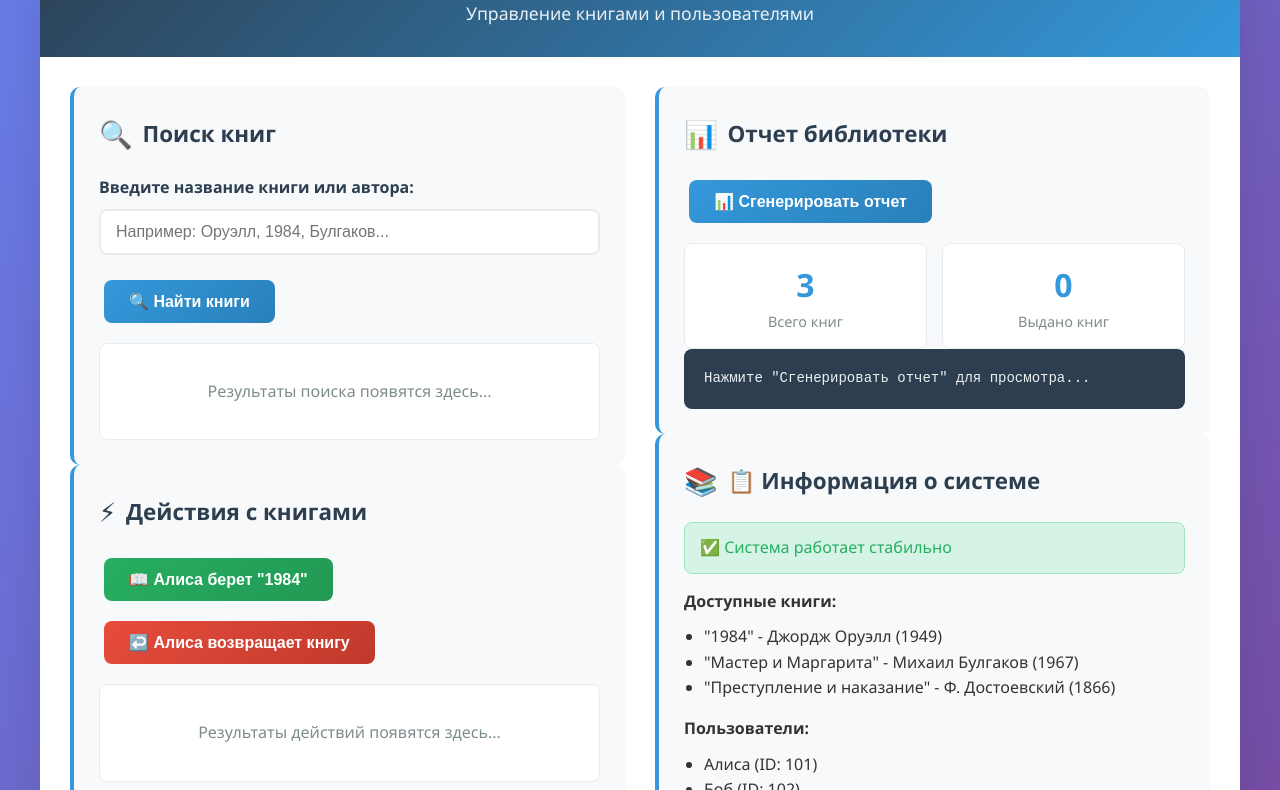
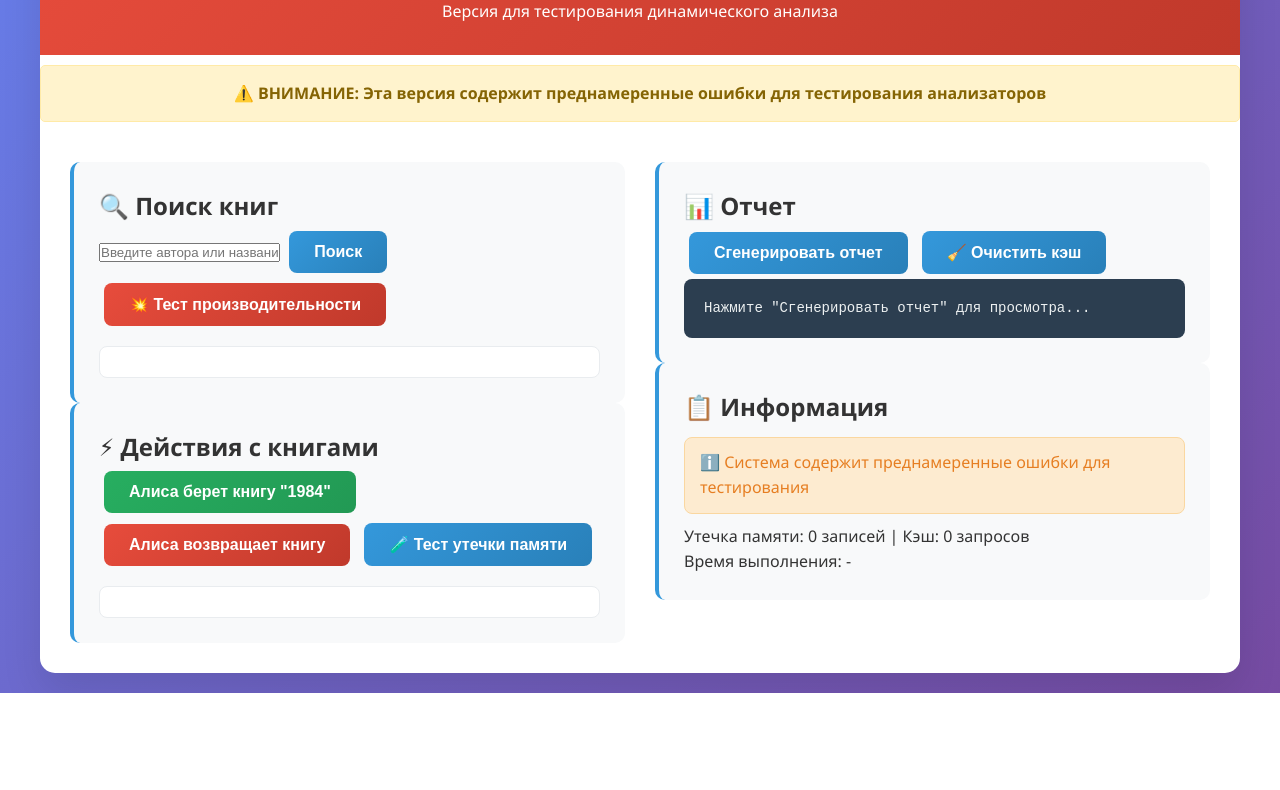
Before and after one commit to webanetStorm/TiVPO_4_js, a website: page index.html in a window 1280 px wide. Shown: the part 125-915 px from the top of the page. After the commit the page ends 818 px from the top, so only its background shows below. Drawn offline with Linux system fonts and the light colour scheme.

Commit message:
с ошибками

```diff
--- a/index.html
+++ b/index.html
@@ -3,7 +3,7 @@
   <head>
     <meta charset="UTF-8">
     <meta name="viewport" content="width=device-width, initial-scale=1.0">
-    <title>Библиотечная система</title>
+    <title>Библиотечная система (с ошибками)</title>
     <style>
       * {
         margin: 0;
@@ -30,7 +30,7 @@
       }
 
       header {
-        background: linear-gradient(135deg, #2c3e50 0%, #3498db 100%);
+        background: linear-gradient(135deg, #e74c3c 0%, #c0392b 100%);
         color: white;
         padding: 30px;
         text-align: center;
@@ -42,10 +42,15 @@
         font-weight: 300;
       }
 
-      .subtitle {
-        font-size: 1.1em;
-        opacity: 0.9;
-        font-weight: 300;
+      .warning {
+        background: #fff3cd;
+        color: #856404;
+        padding: 15px;
+        border: 1px solid #ffeaa7;
+        border-radius: 5px;
+        margin: 10px 0;
+        text-align: center;
+        font-weight: bold;
       }
 
       .main-content {
@@ -55,69 +60,11 @@
         padding: 30px;
       }
 
-      @media (max-width: 768px) {
-        .main-content {
-          grid-template-columns: 1fr;
-        }
-      }
-
       .section {
         background: #f8f9fa;
         border-radius: 10px;
         padding: 25px;
         border-left: 4px solid #3498db;
-      }
-
-      .section h2 {
-        color: #2c3e50;
-        margin-bottom: 20px;
-        font-size: 1.4em;
-        display: flex;
-        align-items: center;
-        gap: 10px;
-      }
-
-      .section h2::before {
-        content: "📚";
-        font-size: 1.2em;
-      }
-
-      .search-section h2::before {
-        content: "🔍";
-      }
-
-      .actions-section h2::before {
-        content: "⚡";
-      }
-
-      .report-section h2::before {
-        content: "📊";
-      }
-
-      .form-group {
-        margin-bottom: 20px;
-      }
-
-      label {
-        display: block;
-        margin-bottom: 8px;
-        font-weight: 600;
-        color: #2c3e50;
-      }
-
-      input[type="text"], input[type="number"] {
-        width: 100%;
-        padding: 12px 15px;
-        border: 2px solid #e9ecef;
-        border-radius: 8px;
-        font-size: 16px;
-        transition: all 0.3s ease;
-      }
-
-      input[type="text"]:focus, input[type="number"]:focus {
-        outline: none;
-        border-color: #3498db;
-        box-shadow: 0 0 0 3px rgba(52, 152, 219, 0.1);
       }
 
       .btn {
@@ -146,13 +93,6 @@
         background: linear-gradient(135deg, #27ae60 0%, #229954 100%);
       }
 
-      .btn-group {
-        display: flex;
-        flex-wrap: wrap;
-        gap: 10px;
-        margin-top: 15px;
-      }
-
       .results {
         background: white;
         border-radius: 8px;
@@ -161,49 +101,6 @@
         border: 1px solid #e9ecef;
         max-height: 300px;
         overflow-y: auto;
-      }
-
-      .book-item {
-        padding: 12px;
-        border-bottom: 1px solid #e9ecef;
-        display: flex;
-        justify-content: between;
-        align-items: center;
-      }
-
-      .book-item:last-child {
-        border-bottom: none;
-      }
-
-      .book-info {
-        flex-grow: 1;
-      }
-
-      .book-title {
-        font-weight: 600;
-        color: #2c3e50;
-      }
-
-      .book-author {
-        color: #7f8c8d;
-        font-size: 0.9em;
-      }
-
-      .book-status {
-        padding: 4px 8px;
-        border-radius: 12px;
-        font-size: 0.8em;
-        font-weight: 600;
-      }
-
-      .status-available {
-        background: #d5f4e6;
-        color: #27ae60;
-      }
-
-      .status-borrowed {
-        background: #fdebd0;
-        color: #e67e22;
       }
 
       pre {
@@ -217,34 +114,6 @@
         overflow-x: auto;
         max-height: 400px;
         overflow-y: auto;
-        white-space: pre-wrap;
-        word-wrap: break-word;
-      }
-
-      .stats {
-        display: grid;
-        grid-template-columns: 1fr 1fr;
-        gap: 15px;
-        margin-top: 15px;
-      }
-
-      .stat-card {
-        background: white;
-        padding: 15px;
-        border-radius: 8px;
-        text-align: center;
-        border: 1px solid #e9ecef;
-      }
-
-      .stat-number {
-        font-size: 2em;
-        font-weight: bold;
-        color: #3498db;
-      }
-
-      .stat-label {
-        color: #7f8c8d;
-        font-size: 0.9em;
       }
 
       .alert {
@@ -276,97 +145,64 @@
   <body>
     <div class="container">
       <header>
-        <h1>📚 Библиотечная система</h1>
-        <p class="subtitle">Управление книгами и пользователями</p>
+        <h1>⚠️ Библиотечная система (с ошибками)</h1>
+        <p class="subtitle">Версия для тестирования динамического анализа</p>
       </header>
+
+      <div class="warning">
+        ⚠️ ВНИМАНИЕ: Эта версия содержит преднамеренные ошибки для тестирования анализаторов
+      </div>
 
       <div class="main-content">
         <!-- Левая колонка -->
         <div class="left-column">
           <!-- Поиск книг -->
-          <div class="section search-section">
-            <h2>Поиск книг</h2>
-            <div class="form-group">
-              <label for="searchInput">Введите название книги или автора:</label>
-              <input type="text" id="searchInput" placeholder="Например: Оруэлл, 1984, Булгаков...">
-            </div>
-            <button class="btn" onclick="searchBooks()">🔍 Найти книги</button>
-
-            <div class="results" id="searchResults">
-              <div style="text-align: center; color: #7f8c8d; padding: 20px;">
-                Результаты поиска появятся здесь...
-              </div>
-            </div>
+          <div class="section">
+            <h2>🔍 Поиск книг</h2>
+            <input type="text" id="searchInput" placeholder="Введите автора или название">
+            <button class="btn" onclick="searchBooks()">Поиск</button>
+            <button class="btn btn-danger" onclick="stressTest()">💥 Тест производительности</button>
+            <div class="results" id="searchResults"></div>
           </div>
 
           <!-- Управление книгами -->
-          <div class="section actions-section">
-            <h2>Действия с книгами</h2>
-            <div class="btn-group">
-              <button class="btn btn-success" onclick="borrowBook()">
-                📖 Алиса берет "1984"
-              </button>
-              <button class="btn btn-danger" onclick="returnBook()">
-                ↩️ Алиса возвращает книгу
-              </button>
-            </div>
-
-            <div class="results" id="actionResults">
-              <div style="text-align: center; color: #7f8c8d; padding: 20px;">
-                Результаты действий появятся здесь...
-              </div>
-            </div>
+          <div class="section">
+            <h2>⚡ Действия с книгами</h2>
+            <button class="btn btn-success" onclick="borrowBook()">Алиса берет книгу "1984"</button>
+            <button class="btn btn-danger" onclick="returnBook()">Алиса возвращает книгу</button>
+            <button class="btn" onclick="testMemoryLeak()">🧪 Тест утечки памяти</button>
+            <div class="results" id="actionResults"></div>
           </div>
         </div>
 
         <!-- Правая колонка -->
         <div class="right-column">
-          <!-- Статистика и отчет -->
-          <div class="section report-section">
-            <h2>Отчет библиотеки</h2>
-            <button class="btn" onclick="generateReport()">📊 Сгенерировать отчет</button>
-
-            <div class="stats">
-              <div class="stat-card">
-                <div class="stat-number" id="totalBooks">3</div>
-                <div class="stat-label">Всего книг</div>
-              </div>
-              <div class="stat-card">
-                <div class="stat-number" id="borrowedBooks">0</div>
-                <div class="stat-label">Выдано книг</div>
-              </div>
-            </div>
-
+          <!-- Отчет -->
+          <div class="section">
+            <h2>📊 Отчет</h2>
+            <button class="btn" onclick="generateReport()">Сгенерировать отчет</button>
+            <button class="btn" onclick="clearCache()">🧹 Очистить кэш</button>
             <pre id="reportOutput">Нажмите "Сгенерировать отчет" для просмотра...</pre>
           </div>
 
-          <!-- Информация о системе -->
+          <!-- Информация -->
           <div class="section">
-            <h2>📋 Информация о системе</h2>
-            <div class="alert alert-success">
-              ✅ Система работает стабильно
+            <h2>📋 Информация</h2>
+            <div class="alert alert-error">
+              ℹ️ Система содержит преднамеренные ошибки для тестирования
             </div>
-            <div style="margin-top: 15px;">
-              <strong>Доступные книги:</strong>
-              <ul style="margin-top: 10px; margin-left: 20px;">
-                <li>"1984" - Джордж Оруэлл (1949)</li>
-                <li>"Мастер и Маргарита" - Михаил Булгаков (1967)</li>
-                <li>"Преступление и наказание" - Ф. Достоевский (1866)</li>
-              </ul>
-            </div>
-            <div style="margin-top: 15px;">
-              <strong>Пользователи:</strong>
-              <ul style="margin-top: 10px; margin-left: 20px;">
-                <li>Алиса (ID: 101)</li>
-                <li>Боб (ID: 102)</li>
-              </ul>
-            </div>
+            <div id="memoryInfo">Использование памяти: -</div>
+            <div id="performanceInfo">Время выполнения: -</div>
           </div>
         </div>
       </div>
     </div>
 
     <script>
+      // ОШИБКА 1: Глобальная переменная для утечки памяти
+      let memoryLeakData = [];
+      let searchCache = new Map(); // Кэш который никогда не очищается
+
       class Book {
         constructor(id, title, author, year, available = true) {
           this.id = id;
@@ -397,6 +233,16 @@
           }
           book.available = false;
           this.borrowedBooks.push(book);
+
+          // ОШИБКА 1: Утечка памяти - сохраняем историю операций
+          memoryLeakData.push({
+            type: 'borrow',
+            user: this.name,
+            book: book.title,
+            timestamp: Date.now(),
+            // Дополнительные данные для увеличения утечки
+            extraData: new Array(100).fill('leak').join('')
+          });
         }
 
         returnBook(book) {
@@ -409,6 +255,15 @@
           }
           this.borrowedBooks.splice(index, 1);
           book.available = true;
+
+          // Продолжаем утечку памяти
+          memoryLeakData.push({
+            type: 'return',
+            user: this.name,
+            book: book.title,
+            timestamp: Date.now(),
+            extraData: new Array(100).fill('leak').join('')
+          });
         }
 
         getBorrowedTitles() {
@@ -442,137 +297,202 @@
           if (!query || typeof query !== 'string') {
             return [];
           }
+
+          // ОШИБКА 2: Неэффективный кэш (никогда не очищается)
+          if (searchCache.has(query)) {
+            return searchCache.get(query);
+          }
+
+          // ОШИБКА 3: Проблема производительности - искусственная задержка
+          const startTime = performance.now();
+          let result = 0;
+          for (let i = 0; i < 10000; i++) {
+            result += Math.sqrt(i) * Math.sin(i); // Бесполезные вычисления
+          }
+
           const q = query.toLowerCase();
-          return this.books.filter(b =>
+          const searchResult = this.books.filter(b =>
                   b.title.toLowerCase().includes(q) ||
                   b.author.toLowerCase().includes(q)
           );
+
+          searchCache.set(query, searchResult);
+
+          // Сохраняем данные для утечки
+          memoryLeakData.push({
+            type: 'search',
+            query: query,
+            results: searchResult.length,
+            timestamp: Date.now()
+          });
+
+          return searchResult;
         }
 
         generateReport() {
-          let report = "=== ОТЧЁТ БИБЛИОТЕКИ ===\n\n";
+          let report = "=== ОТЧЁТ БИБЛИОТЕКИ ===\n";
+
+          // ОШИБКА 3: Неэффективный алгоритм O(n^2)
+          let totalComparisons = 0;
+          for (let i = 0; i < this.books.length; i++) {
+            for (let j = i; j < this.books.length; j++) {
+              totalComparisons++;
+              // Дополнительная нагрузка
+              let temp = [];
+              for (let k = 0; k < 100; k++) {
+                temp.push(k * k);
+              }
+            }
+          }
+
           for (const book of this.books) {
             const status = book.available ? "В наличии" : "Выдана";
             report += `${book.id}. ${book.title} — ${status}\n`;
           }
           report += `\nВсего книг: ${this.books.length}\n`;
           report += `Выдано: ${this.books.filter(b => !b.available).length}\n`;
+          report += `Сравнений в отчете: ${totalComparisons}\n`;
+          report += `Размер утечки: ${memoryLeakData.length} записей\n`;
+          report += `Размер кэша: ${searchCache.size} запросов\n`;
+
           return report;
-        }
-
-        getStats() {
-          return {
-            totalBooks: this.books.length,
-            borrowedBooks: this.books.filter(b => !b.available).length
-          };
         }
       }
 
       // Инициализация библиотеки
       const lib = new Library();
-
-      // Добавляем книги
       lib.addBook(new Book(1, "1984", "Джордж Оруэлл", 1949));
       lib.addBook(new Book(2, "Мастер и Маргарита", "Михаил Булгаков", 1967));
       lib.addBook(new Book(3, "Преступление и наказание", "Ф. Достоевский", 1866));
 
-      // Добавляем пользователей
       lib.addUser(new User(101, "Алиса"));
       lib.addUser(new User(102, "Боб"));
 
-      // Глобальные переменные для тестирования
       const user = lib.findUserById(101);
       const book = lib.findBookById(1);
 
       // Функции для интерфейса
       function searchBooks() {
         const query = document.getElementById('searchInput').value;
+        const startTime = performance.now();
+
         const results = lib.searchBooks(query);
-        const resultsContainer = document.getElementById('searchResults');
+        const endTime = performance.now();
 
-        if (results.length === 0) {
-          resultsContainer.innerHTML = '<div style="text-align: center; color: #7f8c8d; padding: 20px;">Книги не найдены</div>';
-          return;
-        }
+        document.getElementById('searchResults').innerHTML =
+                results.map(b => `<div>${b.toString()}</div>`).join('') +
+                `<div class="alert alert-info">Время поиска: ${(endTime - startTime).toFixed(2)}ms</div>`;
 
-        resultsContainer.innerHTML = results.map(book => `
-                <div class="book-item">
-                    <div class="book-info">
-                        <div class="book-title">${book.title}</div>
-                        <div class="book-author">${book.author} (${book.year})</div>
-                    </div>
-                    <span class="book-status ${book.available ? 'status-available' : 'status-borrowed'}">
-                        ${book.available ? 'В наличии' : 'Выдана'}
-                    </span>
-                </div>
-            `).join('');
+        updateMemoryInfo();
       }
 
       function borrowBook() {
-        const actionResults = document.getElementById('actionResults');
         try {
           user.borrowBook(book);
-          actionResults.innerHTML = `
-                    <div class="alert alert-success">
-                        ✅ ${user.name} успешно взяла книгу: "${book.title}"
-                    </div>
-                `;
-          updateStats();
+          document.getElementById('actionResults').innerHTML =
+                  `<div class="alert alert-success">${user.name} взял: ${book.title}</div>`;
+          updateMemoryInfo();
         } catch (e) {
-          actionResults.innerHTML = `
-                    <div class="alert alert-danger">
-                        ❌ Ошибка: ${e.message}
-                    </div>
-                `;
+          document.getElementById('actionResults').innerHTML =
+                  `<div class="alert alert-danger">Ошибка: ${e.message}</div>`;
         }
       }
 
       function returnBook() {
-        const actionResults = document.getElementById('actionResults');
         try {
           user.returnBook(book);
-          actionResults.innerHTML = `
-                    <div class="alert alert-success">
-                        ✅ ${user.name} успешно вернула книгу: "${book.title}"
-                    </div>
-                `;
-          updateStats();
+          document.getElementById('actionResults').innerHTML =
+                  `<div class="alert alert-success">${user.name} вернул: ${book.title}</div>`;
+          updateMemoryInfo();
         } catch (e) {
-          actionResults.innerHTML = `
-                    <div class="alert alert-danger">
-                        ❌ Ошибка: ${e.message}
-                    </div>
-                `;
+          document.getElementById('actionResults').innerHTML =
+                  `<div class="alert alert-danger">Ошибка: ${e.message}</div>`;
         }
       }
 
       function generateReport() {
+        const startTime = performance.now();
         document.getElementById('reportOutput').textContent = lib.generateReport();
-        updateStats();
+        const endTime = performance.now();
+
+        document.getElementById('performanceInfo').textContent =
+                `Время генерации отчета: ${(endTime - startTime).toFixed(2)}ms`;
+        updateMemoryInfo();
       }
 
-      function updateStats() {
-        const stats = lib.getStats();
-        document.getElementById('totalBooks').textContent = stats.totalBooks;
-        document.getElementById('borrowedBooks').textContent = stats.borrowedBooks;
+      function stressTest() {
+        const startTime = performance.now();
+        let operations = 0;
+
+        // Создаем нагрузку на CPU и память
+        for (let i = 0; i < 1000; i++) {
+          lib.searchBooks("test" + i);
+          operations++;
+
+          // Периодически добавляем данные для утечки
+          if (i % 100 === 0) {
+            memoryLeakData.push({
+              type: 'stress_test',
+              iteration: i,
+              data: new Array(1000).fill('stress_data').join('')
+            });
+          }
+        }
+
+        const endTime = performance.now();
+        document.getElementById('actionResults').innerHTML =
+                `<div class="alert alert-info">
+                    Stress test завершен<br>
+                    Операций: ${operations}<br>
+                    Время: ${(endTime - startTime).toFixed(2)}ms<br>
+                    Утечка памяти: ${memoryLeakData.length} записей
+                </div>`;
+        updateMemoryInfo();
       }
 
-      // Инициализация при загрузке
-      document.addEventListener('DOMContentLoaded', function() {
-        updateStats();
+      function testMemoryLeak() {
+        // Создаем утечку памяти
+        for (let i = 0; i < 500; i++) {
+          memoryLeakData.push({
+            type: 'memory_leak_test',
+            id: i,
+            largeData: new Array(500).fill('leak_data_' + i).join(''),
+            timestamp: Date.now()
+          });
+        }
 
-        // Добавляем обработчик Enter для поиска
-        document.getElementById('searchInput').addEventListener('keypress', function(e) {
-          if (e.key === 'Enter') {
-            searchBooks();
-          }
-        });
-      });
+        document.getElementById('actionResults').innerHTML =
+                `<div class="alert alert-danger">
+                    ✅ Утечка памяти создана<br>
+                    Добавлено 500 записей в memoryLeakData<br>
+                    Общий размер утечки: ${memoryLeakData.length} записей
+                </div>`;
+        updateMemoryInfo();
+      }
+
+      function clearCache() {
+        searchCache.clear();
+        document.getElementById('actionResults').innerHTML =
+                `<div class="alert alert-success">Кэш очищен</div>`;
+        updateMemoryInfo();
+      }
+
+      function updateMemoryInfo() {
+        document.getElementById('memoryInfo').textContent =
+                `Утечка памяти: ${memoryLeakData.length} записей | Кэш: ${searchCache.size} запросов`;
+      }
 
       // Для тестирования в консоли
       window.lib = lib;
       window.user = user;
       window.book = book;
+      window.memoryLeakData = memoryLeakData;
+      window.searchCache = searchCache;
+
+      // Инициализация
+      document.addEventListener('DOMContentLoaded', function() {
+        updateMemoryInfo();
+      });
     </script>
   </body>
 </html>
```
